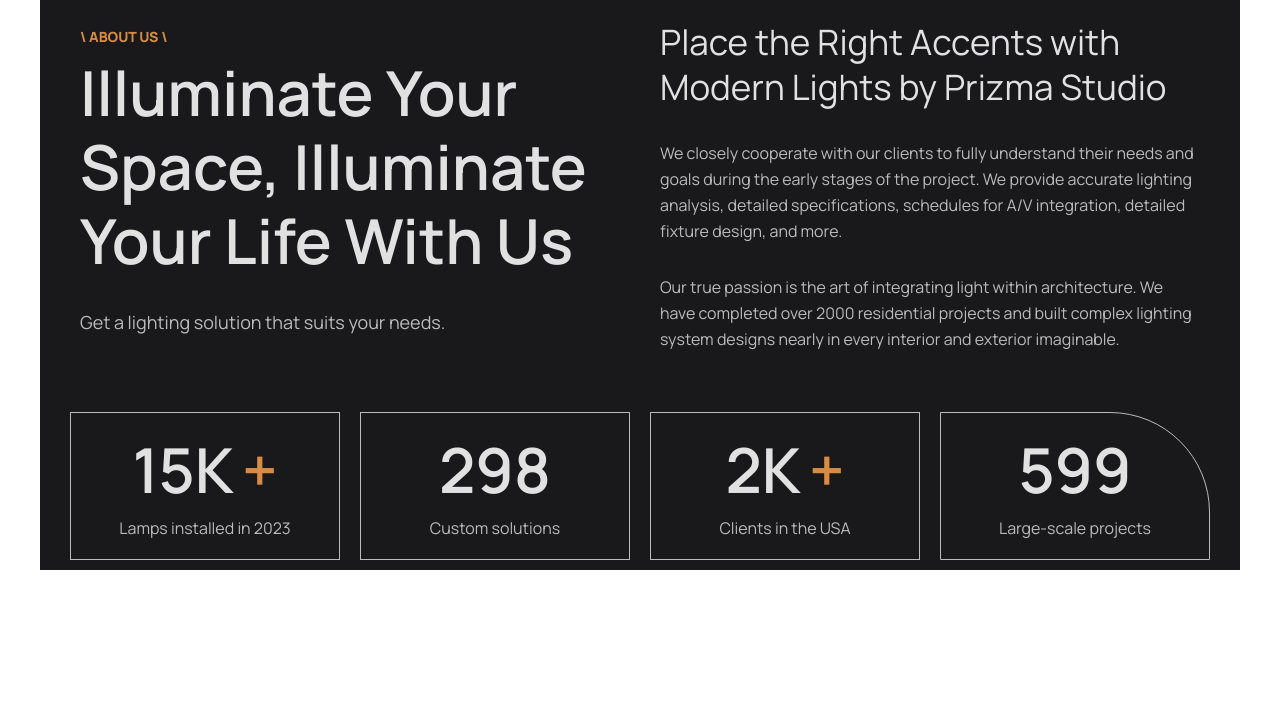
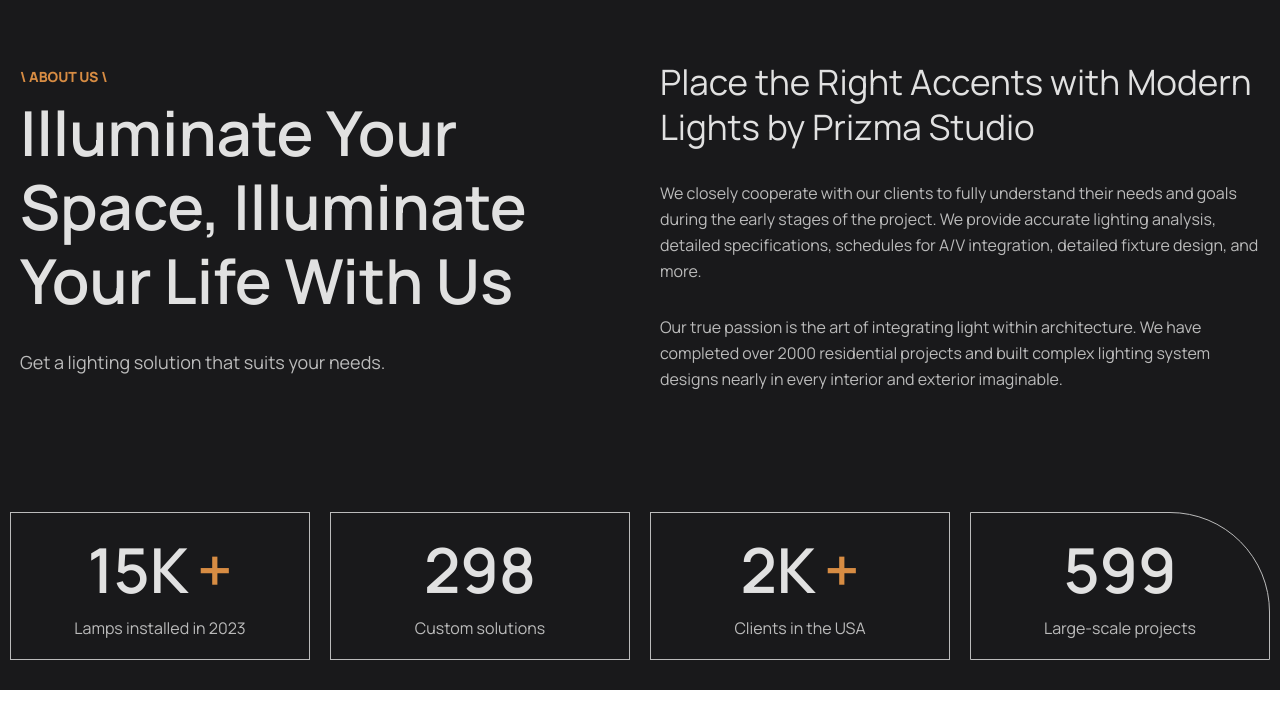
Before and after one commit to analevus/about-us.html, a plain HTML site: page index.html in a window 1280 px wide. Drawn offline with Linux system fonts and the light colour scheme.

Commit message:
Update about-us.css

```diff
--- a/css/about-us.css
+++ b/css/about-us.css
@@ -143,9 +143,3 @@ img {
         margin-bottom: 20px;
     }
 }
-
-.about-us, .statistic {
-    max-width: 1200px;
-    margin: 0 auto;
-    padding: 0 20px;
-}
```
